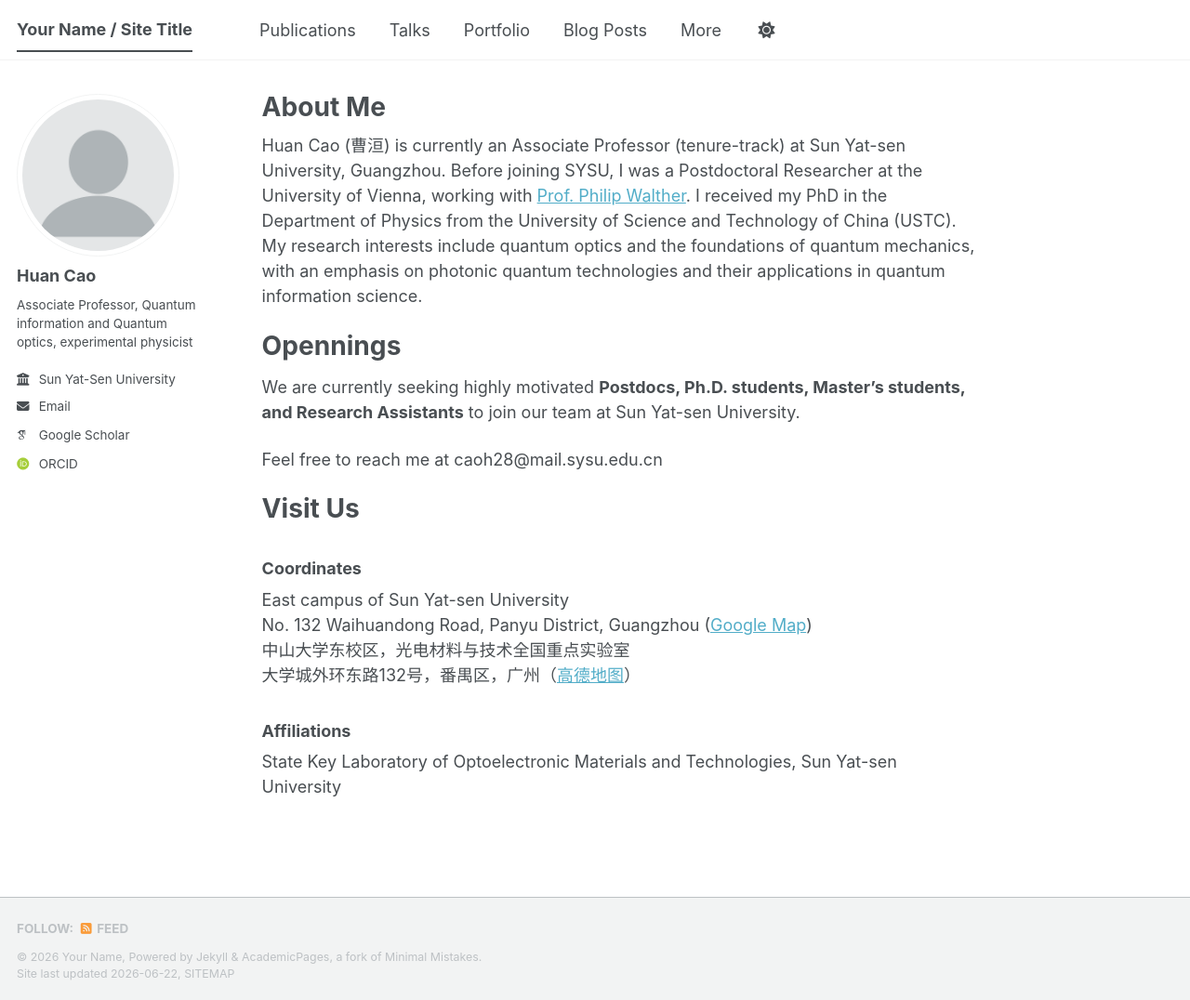
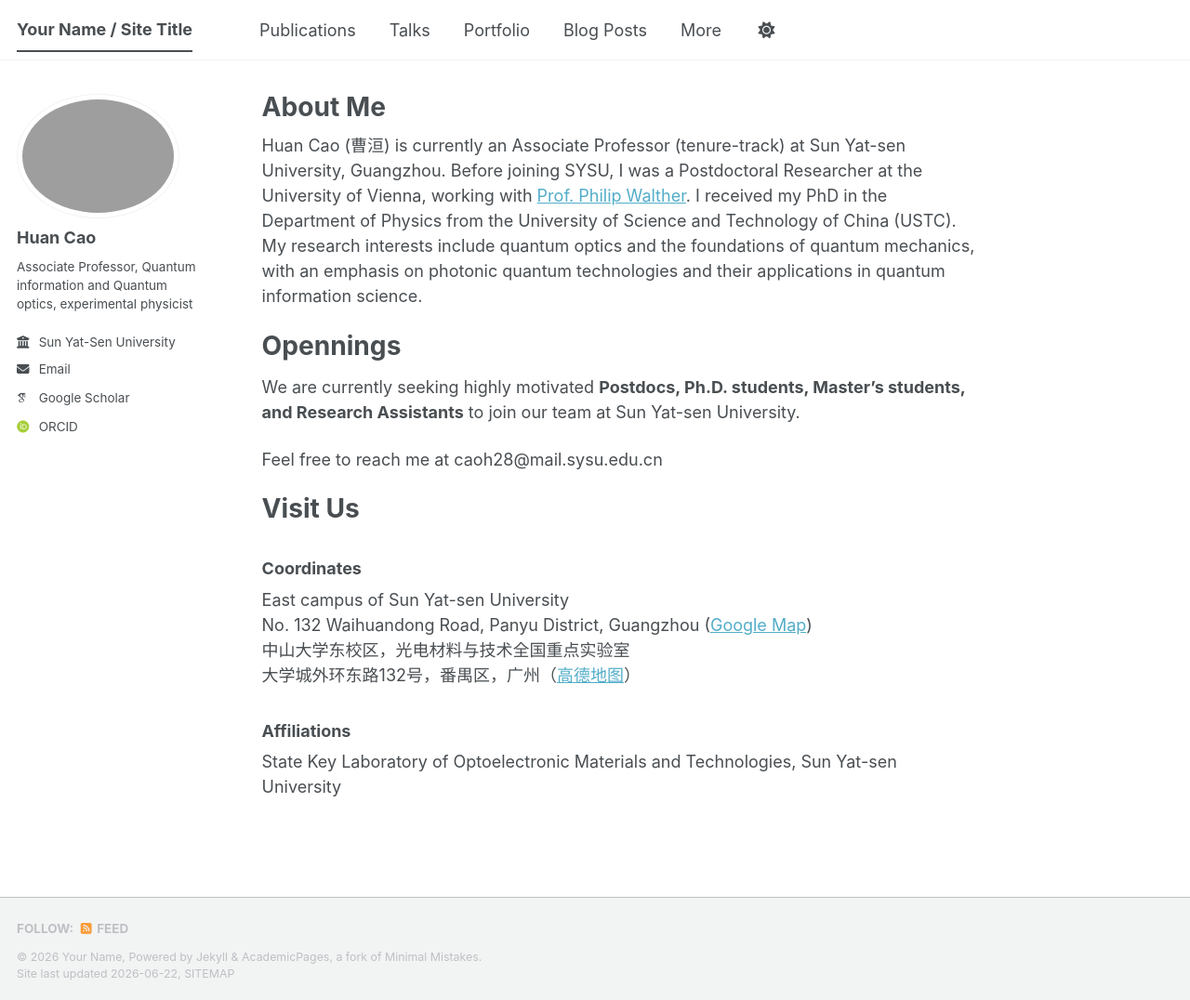
Before and after one commit to Huan-Cao/Huan-Cao.github.io, a Jekyll site: the page built from _pages/about.md, in a window 1280 px wide and 1076 px high. Shown: the whole window at 93% size. Built offline with Jekyll 4.4.1, drawn with Linux system fonts in a browser that asks for light colours; some web fonts are replaced; a script bundle is joined from its source files by our own code; library files that are not in the unit come from our copies.

Commit message:
Update _config.yml

```diff
--- a/_config.yml
+++ b/_config.yml
@@ -23,7 +23,7 @@ repository               : "Huan-Cao/huan-cao.github.io/"
 #               Additional customization can be done by editing /_includes/author-profile.html
 author:
   # Biographic information
-  avatar           : "profile.png"
+  avatar           : "huancao.png"
   name             : "Huan Cao"
   pronouns         : # example: "she/her"
   bio              : "Associate Professor, Quantum information and Quantum optics, experimental physicist"
```
